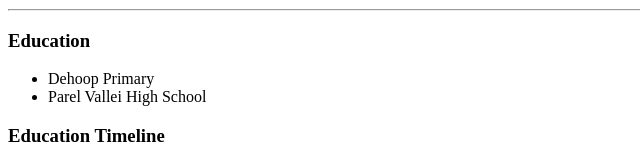
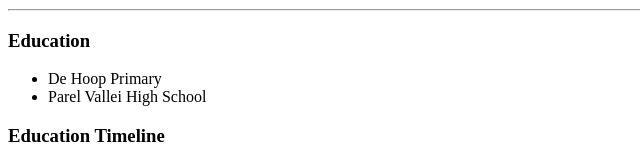
Before and after one commit to Mielies11/FirstWebsite, a plain HTML site: page index.html in a window 1280 px wide. Shown: the part 1017-1180 px from the top of the page, 0-640 px from the left. Drawn offline with Linux system fonts and the light colour scheme.

Commit message:
Update#2

```diff
--- a/index.html
+++ b/index.html
@@ -14,7 +14,7 @@
   <hr>
   <h3>Education</h3>
   <ul>
-    <li>Dehoop Primary</li>
+    <li>De Hoop Primary</li>
     <li>Parel Vallei High School</li>
   </ul>
   <h3>Education Timeline</h3>
```
